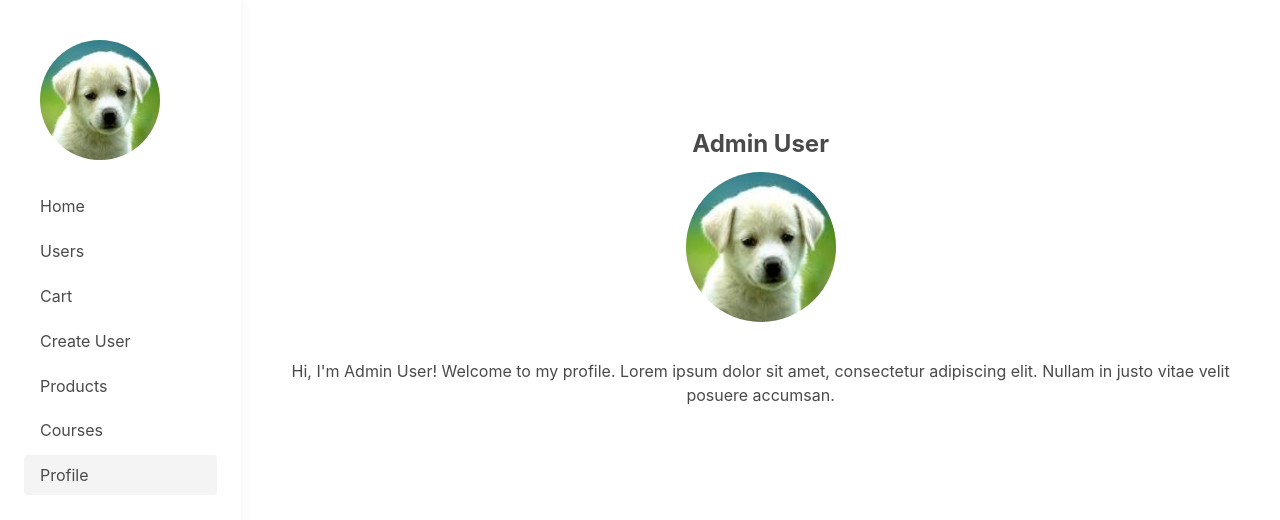
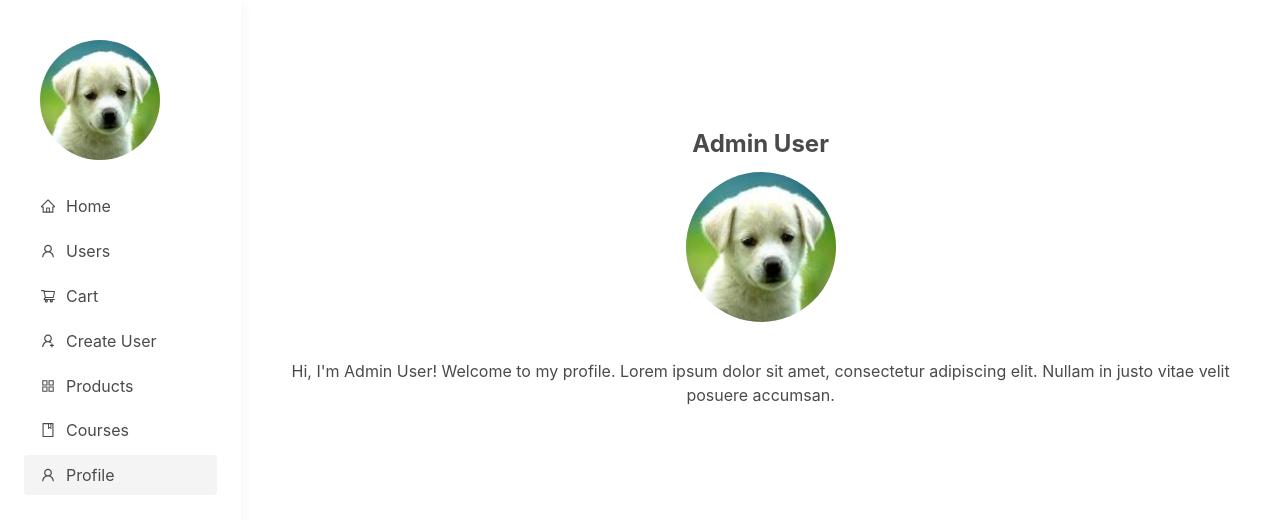
Before and after one commit to dhanrajjangid/minimal-react-template, a React (Vite) app: page /profile in a window 1280 px wide. Shown: the top 520 px of the page. Built offline with nearby package versions, Linux system fonts and the light colour scheme.

Commit message:
added icons to the sidebar

```diff
--- a/src/components/Sidebar/index.jsx
+++ b/src/components/Sidebar/index.jsx
@@ -1,6 +1,7 @@
 import React from "react";
 import styled from "styled-components";
 import { useSelector, useDispatch } from "react-redux";
+import { AiOutlineHome, AiOutlineUser, AiOutlineShoppingCart, AiOutlineUserAdd, AiOutlineAppstore, AiOutlineBook, AiOutlineUser as AiOutlineUserProfile } from 'react-icons/ai';
 import ProfileImg from "@/assets/images/profile.jpg";
 import { useNavigate } from "react-router-dom";
 import { actions } from "@/redux/slices/sidebarSlice";
@@ -42,9 +43,17 @@ const SidebarItem = styled.div`
   background-color: ${({ active }) => (active ? "#f4f4f4" : "#fff")};
   border-radius: 4px;
   margin: 0.15em 1.5em;
+  display: flex;
+  align-items: center;
   &:hover {
     background-color: #f4f4f4;
   }
+`;
+
+const Icon = styled.div`
+  margin-right: 10px;
+  display: flex;
+  align-items: center;
 `;
 
 const Sidebar = () => {
@@ -62,32 +71,40 @@ const Sidebar = () => {
     {
       title: "Home",
       path: "/home",
+      icon: <AiOutlineHome />,
     },
     {
       title: "Users",
       path: "/users",
+      icon: <AiOutlineUser />,
     },
     {
       title: "Cart",
       path: "/cart",
+      icon: <AiOutlineShoppingCart />,
     },
     {
       title: "Create User",
       path: "/create-user",
+      icon: <AiOutlineUserAdd />,
     },
     {
       title: "Products",
       path: "/products",
+      icon: <AiOutlineAppstore />,
     },
     {
       title: "Courses",
       path: "/courses",
+      icon: <AiOutlineBook />,
     },
     {
       title: "Profile",
       path: "/profile",
+      icon: <AiOutlineUserProfile />,
     },
   ];
+
   return (
     <SidebarContainer isopen={isOpen}>
       <SidebarNav>
@@ -101,6 +118,7 @@ const Sidebar = () => {
               active={pathname === item.path ? true : false}
               onClick={() => handleNavigation(item.path)}
             >
+              <Icon>{item.icon}</Icon>
               {item.title}
             </SidebarItem>
           );
```
